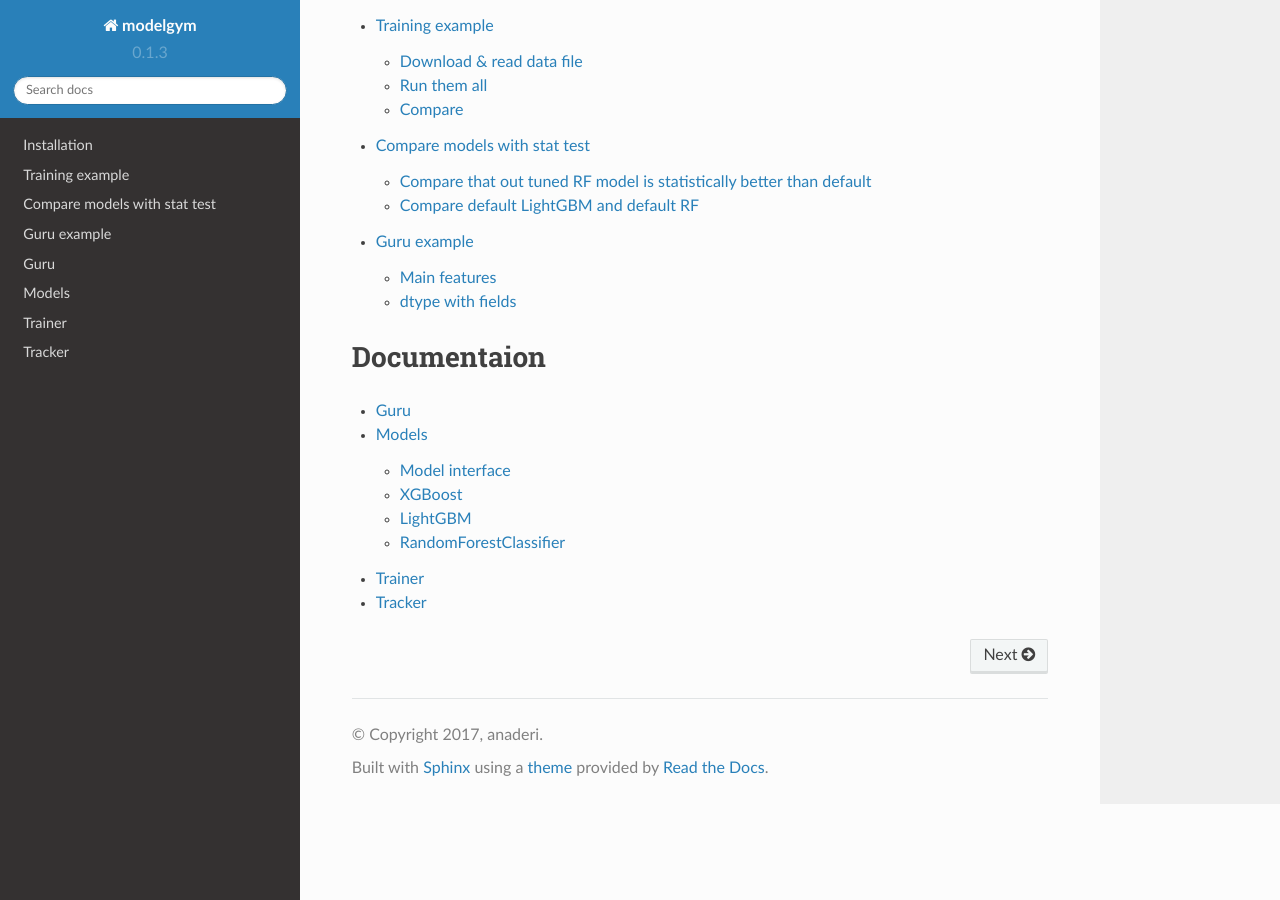
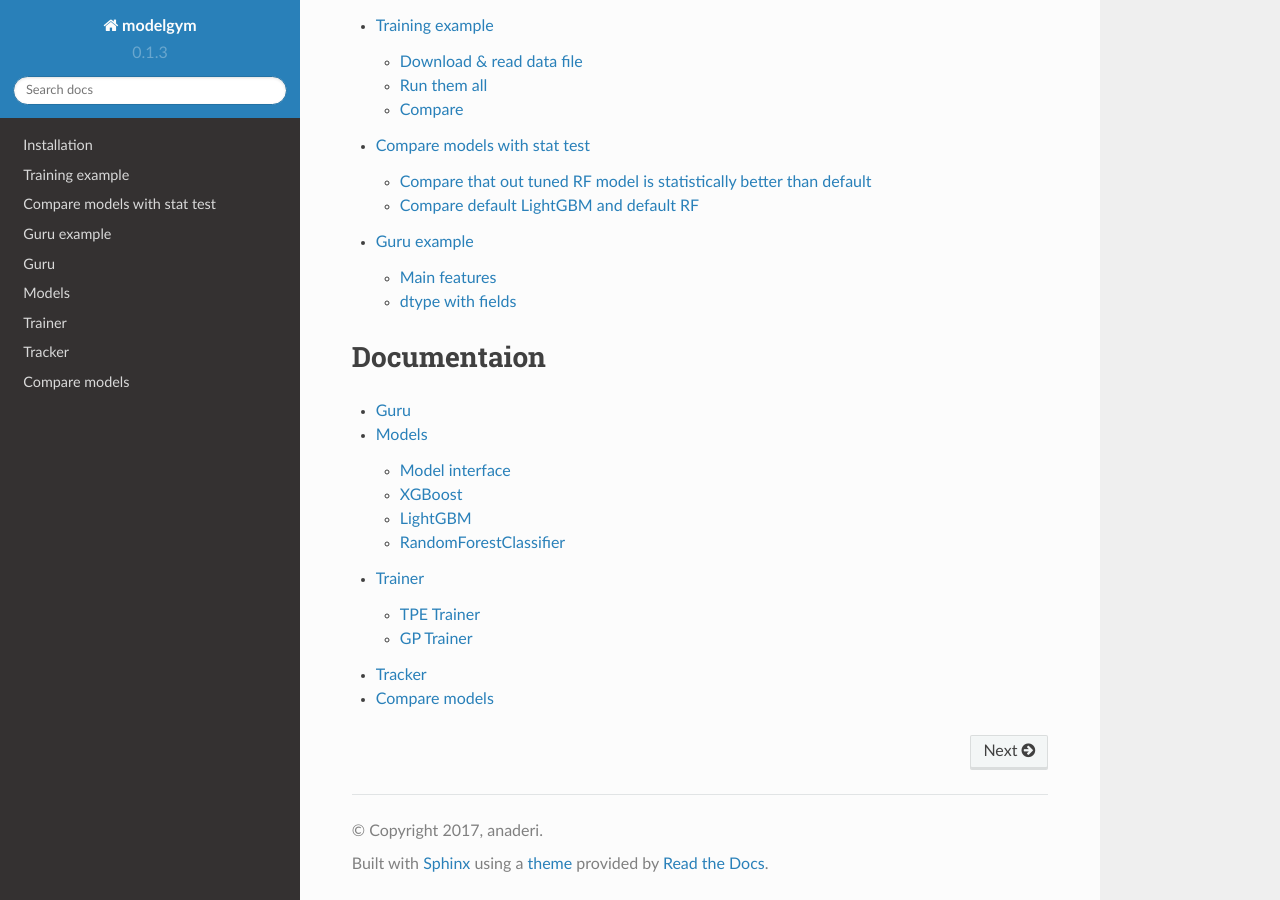
Before and after one commit to yandexdataschool/modelgym, a Sphinx documentation site: the page built from docs/source/index.rst, in a window 1280 px wide and 900 px high, scrolled down 881 px. Built offline with Sphinx 7.4.7 and the Read the Docs theme 2.0.0, drawn with Linux system fonts in a browser that asks for light colours.

Commit message:
add gp_trainer, compare models

```diff
--- /dev/null
+++ b/docs/source/compare.rst
@@ -0,0 +1,5 @@
+Compare models
+==============
+
+.. automodule:: modelgym.util
+    :members:
--- a/docs/source/index.rst
+++ b/docs/source/index.rst
@@ -43,3 +43,4 @@ Documentaion
    models
    trainer
    tracker
+   compare
--- a/docs/source/trainer.rst
+++ b/docs/source/trainer.rst
@@ -1,6 +1,15 @@
 Trainer
 =======
 
+TPE Trainer
+-----------
 .. automodule:: modelgym.trainer
     :members:
     :undoc-members:
+
+GP Trainer
+-----------
+.. automodule:: modelgym.gp_trainer
+    :members:
+    :undoc-members:
+    :show-inheritance:
```
